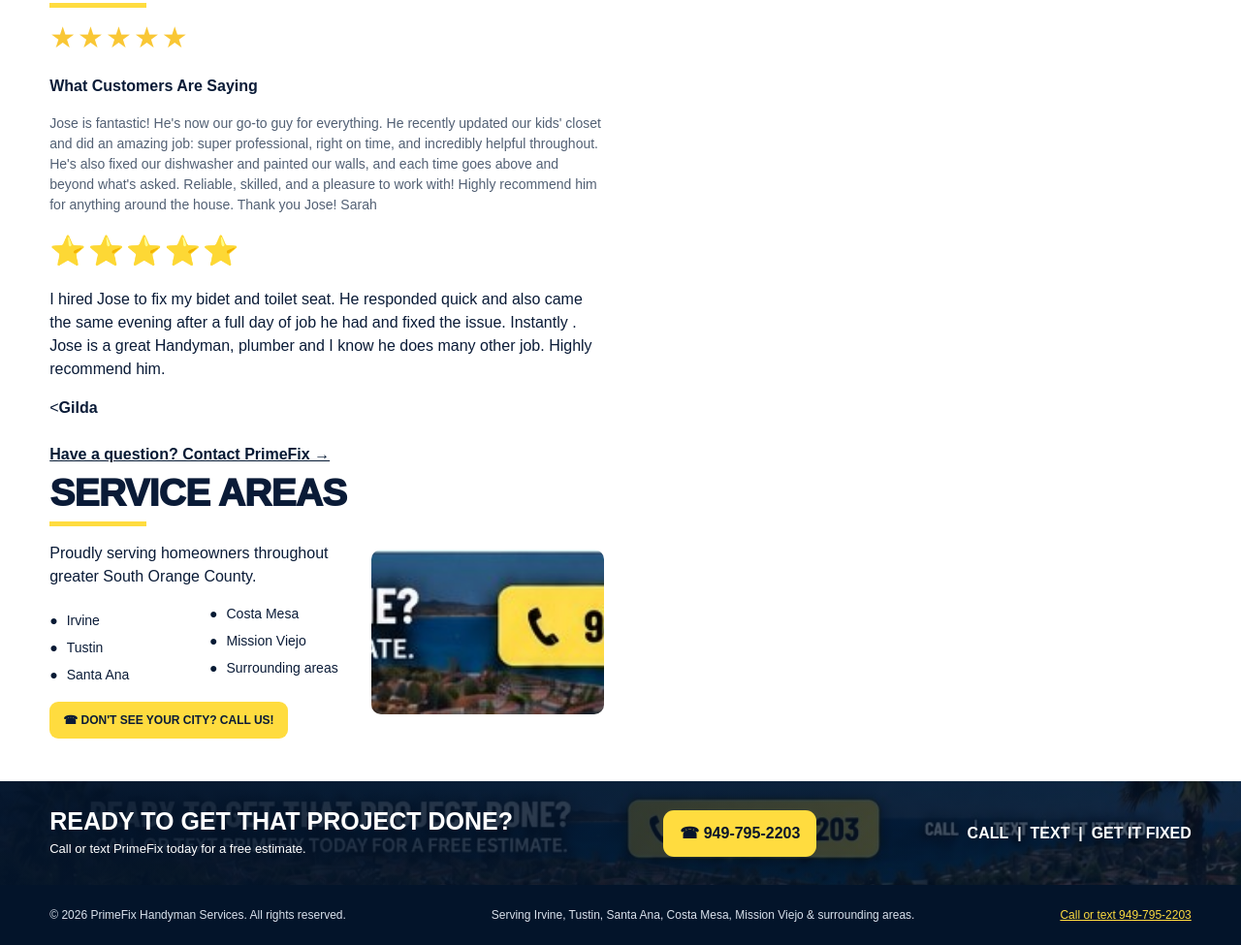
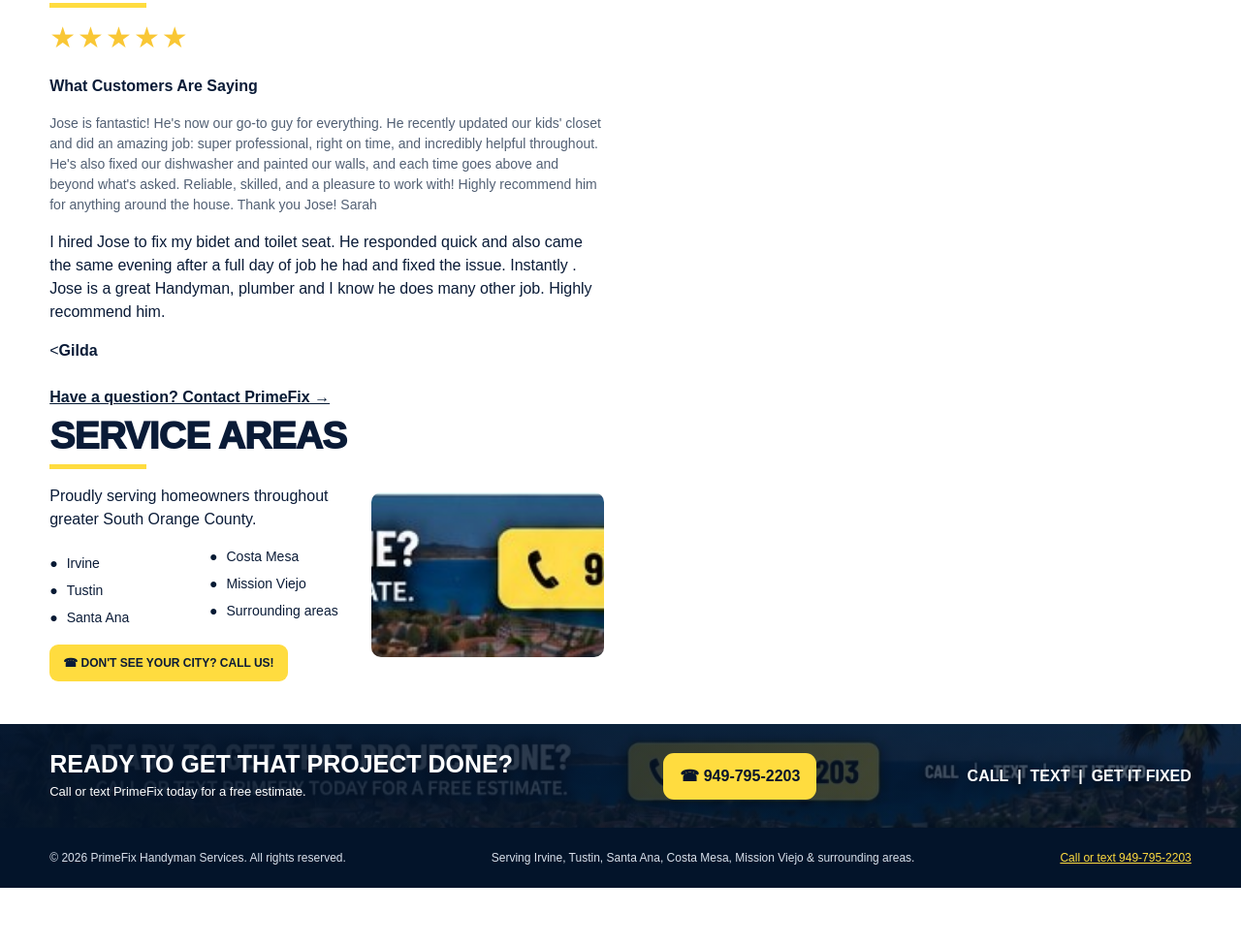
Before and after one commit to primefixlb-collab/Primefix-Handyman-Services-, a plain HTML site: page index.html in a window 1280 px wide. Shown: the part 2000-2975 px from the top of the page at 97% size. After the commit the page ends 2916 px from the top, so only its background shows below. Drawn offline with Linux system fonts and the light colour scheme.

Commit message:
Update index.html

```diff
--- a/index.html
+++ b/index.html
@@ -68,7 +68,7 @@
  </div></div></section>
 <section><div class="wrap reviews-areas">
  <div id="reviews"><h2 class="section-title">CUSTOMER REVIEWS</h2><div class="yellow-line"></div><div class="reviewbox"><div class="stars">★★★★★</div><p><strong>What Customers Are Saying </strong></p><p class="review-note">Jose is fantastic! He's now our go-to guy for everything. He recently updated our kids' closet and did an amazing job: super professional, right on time, and incredibly helpful throughout. He's also fixed our dishwasher and painted our walls, and each time goes above and beyond what's asked. Reliable, skilled, and a pleasure to work with!
-Highly recommend him for anything around the house. Thank you Jose! Sarah <div class="review"> <div class="stars"> ⭐⭐⭐⭐⭐</div>
+Highly recommend him for anything around the house. Thank you Jose! Sarah <div class="review"> <div class="stars"> </div>
      <p> I hired Jose to fix my bidet and toilet seat. He responded quick and also came the same evening after a full day of job he had and fixed the issue. Instantly . Jose is a great Handyman, plumber and I know he does many other job. Highly recommend him.</p>
      <p><<strong>Gilda</strong></p>
  </p><a class="review-cta" href="sms:+19497952203">Have a question? Contact PrimeFix →</a></div></div>
```
